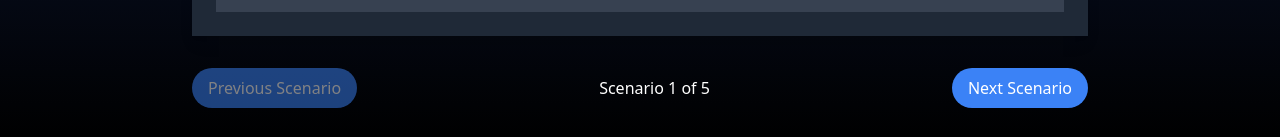
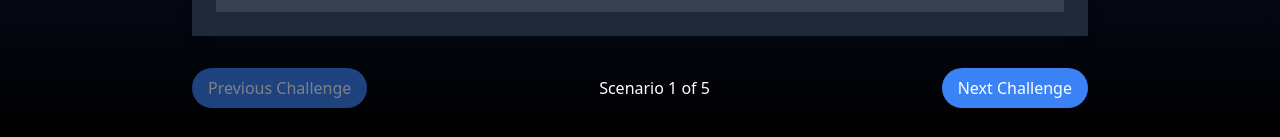
Before and after one commit to AXRoux/G1, a Next.js app: page /phishing-power-plant in a window 1280 px wide. Shown: the part 856-993 px from the top of the page. Built offline with nearby package versions, Linux system fonts and the light colour scheme.

Commit message:
changed scenario to challenge

```diff
--- a/components/components-phishing-power-plant.tsx
+++ b/components/components-phishing-power-plant.tsx
@@ -334,7 +334,7 @@ export function PhishingPowerPlantComponent() {
             disabled={currentScenario === 0}
             className="bg-blue-500 hover:bg-blue-600 text-white px-4 py-2 rounded-full disabled:opacity-50"
           >
-            Previous Scenario
+            Previous Challenge
           </button>
           <div>
             Scenario {currentScenario + 1} of {scenarios.length}
@@ -344,7 +344,7 @@ export function PhishingPowerPlantComponent() {
               onClick={nextScenario}
               className="bg-blue-500 hover:bg-blue-600 text-white px-4 py-2 rounded-full"
             >
-              Next Scenario
+              Next Challenge
             </button>
           ) : (
             <button
```
